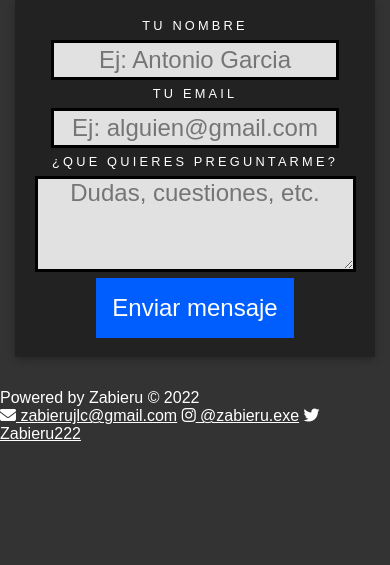
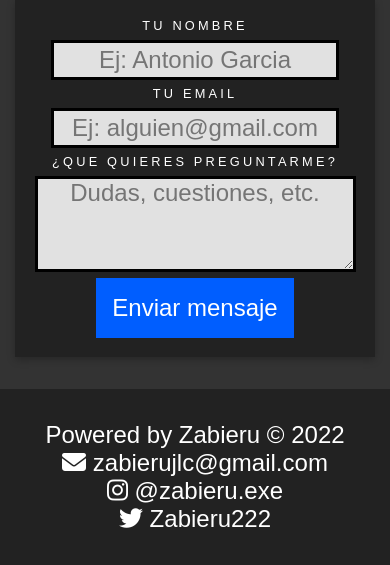
Before and after one commit to zabieru363/Portafolio, a PHP site: page / in a window 390 px wide. Shown: the part 2180-2745 px from the top of the page. Before the commit the page ends 2621 px from the top, so only its background shows below. Run offline with PHP 8.4, Linux system fonts and the light colour scheme; some libraries are stand-ins or nearby versions.

Commit message:
Estilos aplicados al footer.

```diff
--- a/css/styles.css
+++ b/css/styles.css
@@ -326,3 +326,30 @@ input[type = email] {
         font-size: .5rem;
     }
 }
+
+/* ESTILOS FOOTER */
+
+footer {
+    display: flex;
+    flex-flow: column wrap;
+    justify-content: center;
+    align-items: center;
+    font-size: 2rem;
+    padding: 2rem;
+    background: #222222;
+}
+
+footer a {
+    font-size: 1.5rem;
+    text-decoration: none;
+}
+
+@media screen and (max-width: 700px) {
+    footer {
+        width: 100%;
+    }
+
+    .copyrigth {
+        font-size: 1.5rem;
+    }
+}
```
